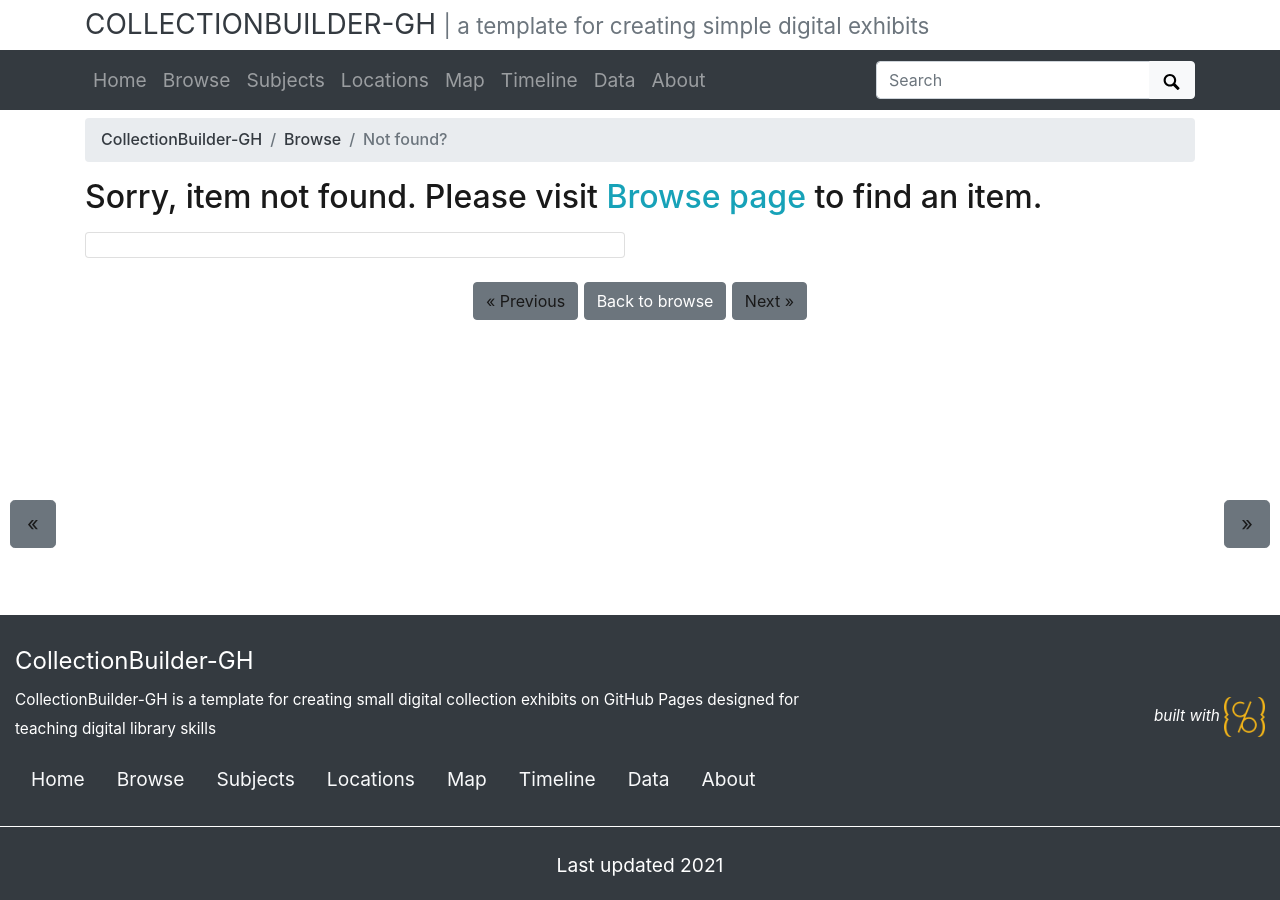
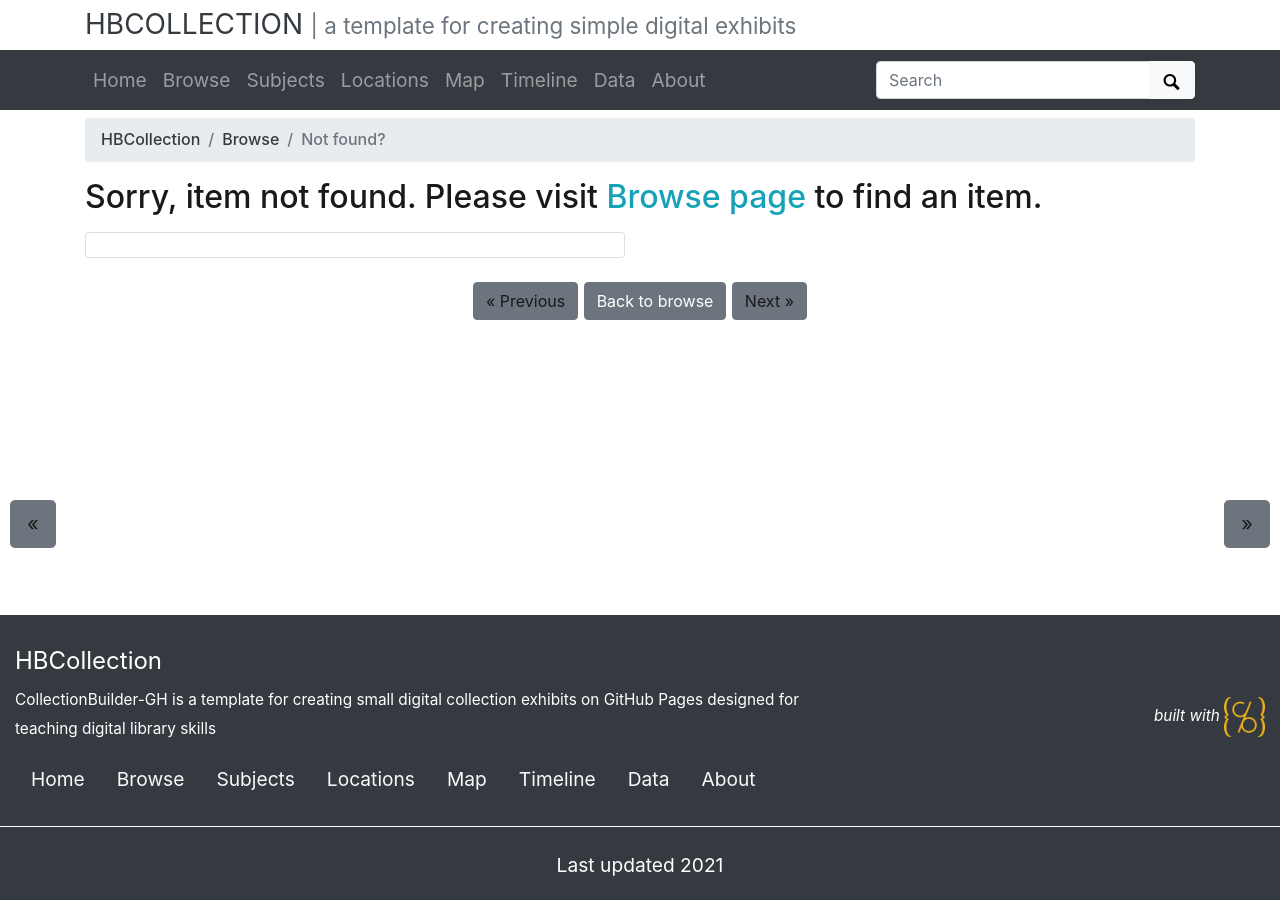
Before and after one commit to hbumbalough/hbcollection, a Jekyll site: the page built from pages/item.md, in a window 1280 px wide. Built offline with Jekyll 4.4.1, drawn with Linux system fonts in a browser that asks for light colours.

Commit message:
Updated URL

```diff
--- a/_config.yml
+++ b/_config.yml
@@ -8,17 +8,17 @@
 # URL VARIABLES
 #
 # url is your gh-pages base, following the pattern: username.github.io
-url: https://collectionbuilder.github.io
+url: https://hbumbalough.github.io
 # baseurl is your github repository's name prefixed with a /
-baseurl: /collectionbuilder-gh
+baseurl: /hbcollection
 # location of code, the full url to your github repository
-source-code: https://github.com/CollectionBuilder/collectionbuilder-gh
+source-code: https://github.com/hbumbalough/hbcollection
 
 ##########
 # SITE SETTINGS
 #
 # title of site appears in banner
-title: CollectionBuilder-GH
+title: HBCollection
 # tagline, a short phrase that will appear throughout the site in the top banner
 tagline: a template for creating simple digital exhibits
 # description appears in meta tags and other locations
```
